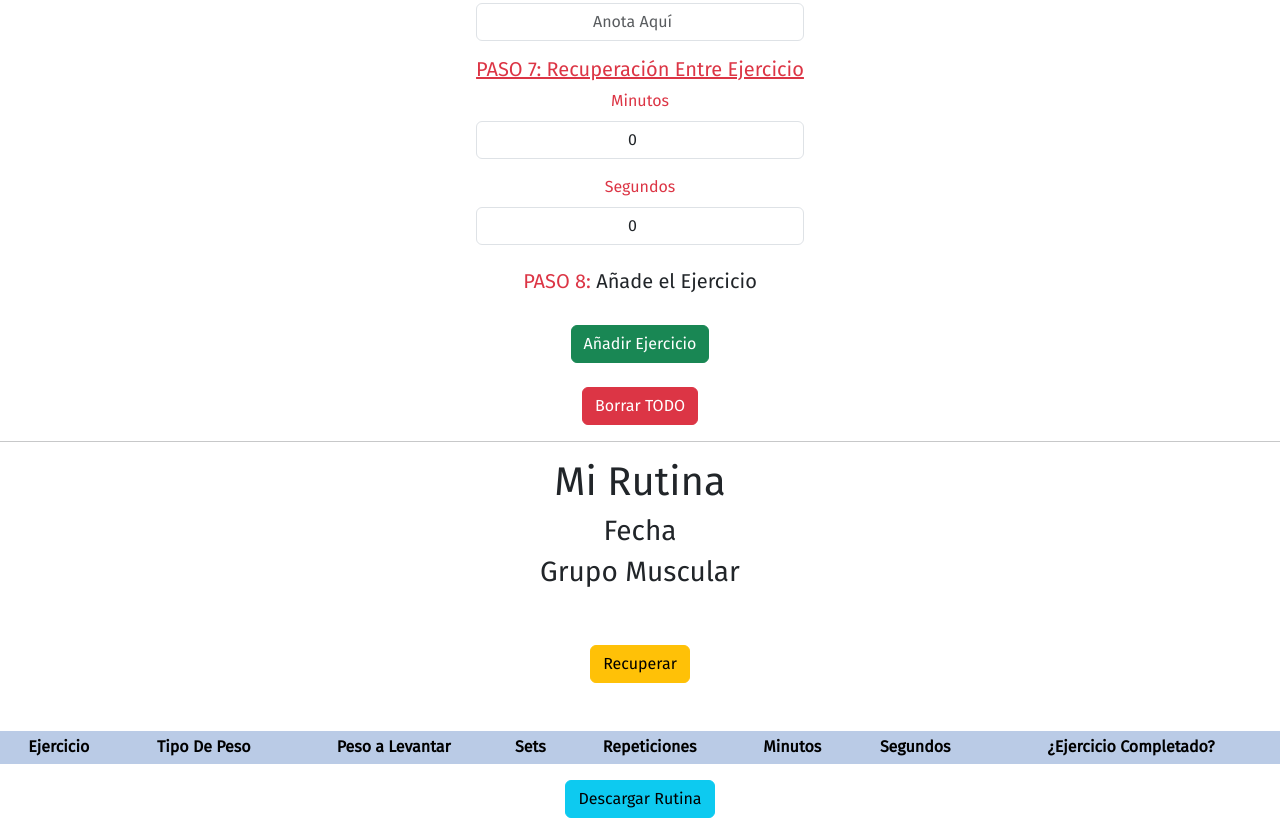
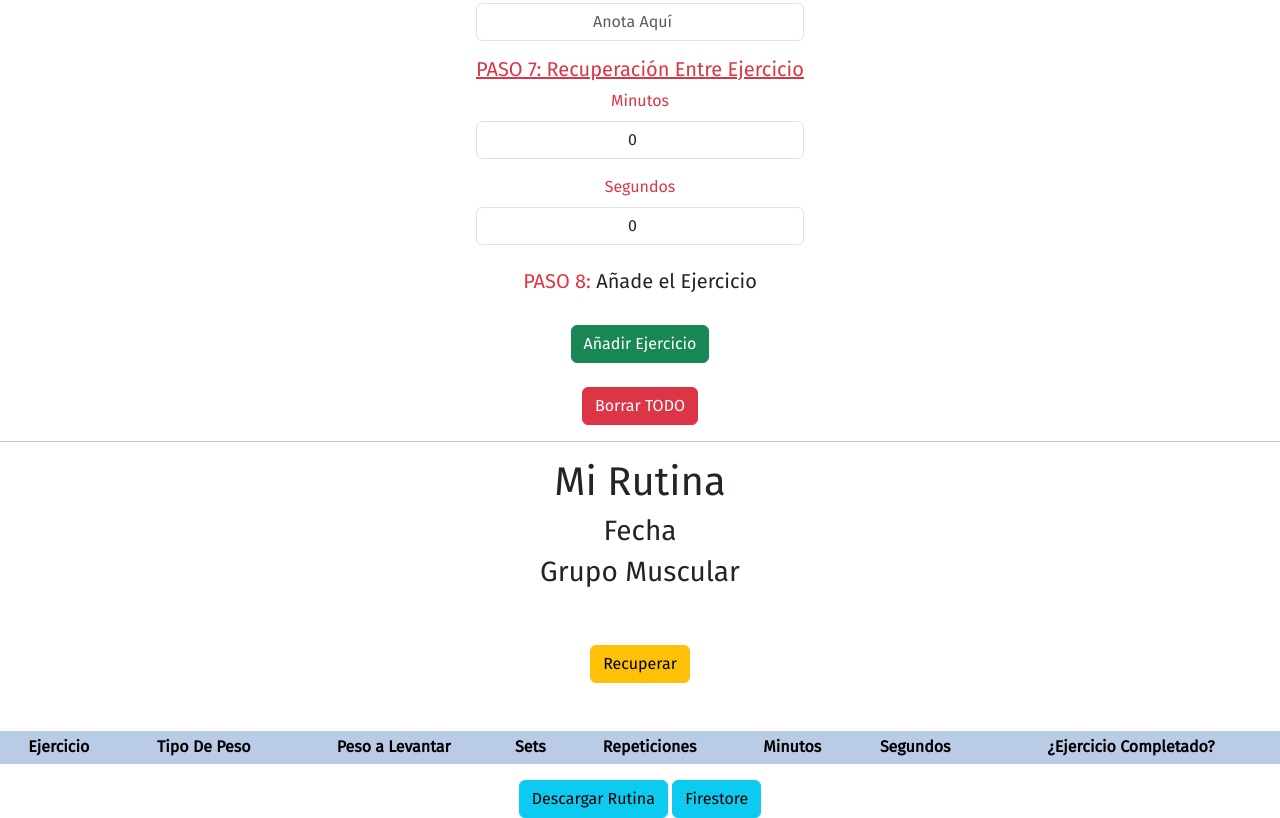
Before and after one commit to jaysenhl/Rutinas, a plain HTML site: page index.html in a window 1280 px wide. Shown: the part 811-1629 px from the top of the page. Drawn offline with nearby package versions, Linux system fonts and the light colour scheme; some packages are replaced by stand-ins of ours; no server answers; a script that the page names is missing.

Commit message:
forgot to add the SEND TO FIREBASE button html

```diff
--- a/index.html
+++ b/index.html
@@ -87,6 +87,7 @@
 </section>
 <div class="container text-center">
     <button onclick="downloadTableAsCSV()" class="btn btn-info">Descargar Rutina</button>
+    <button id="saveToFirestore" class="btn btn-info">Firestore</button>
 </div>
 
 <script src="https://cdn.sheetjs.com/xlsx-0.20.0/package/dist/xlsx.full.min.js"></script>
```
